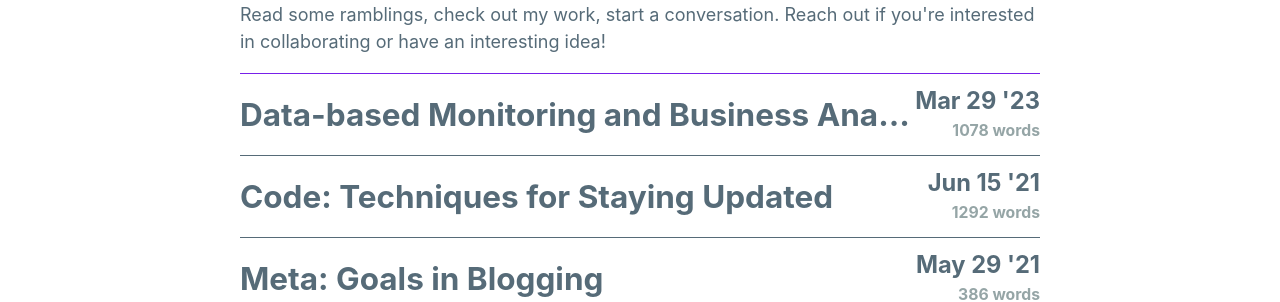
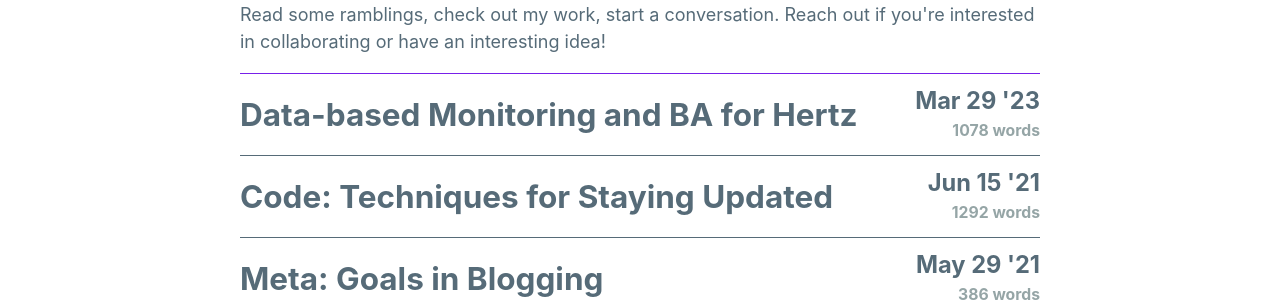
Before and after one commit to weblue/naders.page, a Jekyll site: the page built from index.html, in a window 1280 px wide. Shown: the part 176-478 px from the top of the page. Built offline with Jekyll 4.4.1, drawn with Linux system fonts in a browser that asks for light colours; the list of posts is cut into pages by our own code.

Commit message:
update title

```diff
--- a/_posts/2023-03-29-Data-based-monitoring-and-business-analytics-at-hertz.md
+++ b/_posts/2023-03-29-Data-based-monitoring-and-business-analytics-at-hertz.md
@@ -1,6 +1,6 @@
 ---
 layout: post
-title:  "Data-based Monitoring and Business Analytics for Hertz as an SRE"
+title:  "Data-based Monitoring and BA for Hertz"
 date:   2023-03-29 12:18:00 -0400
 categories: code development career
 ---
```
